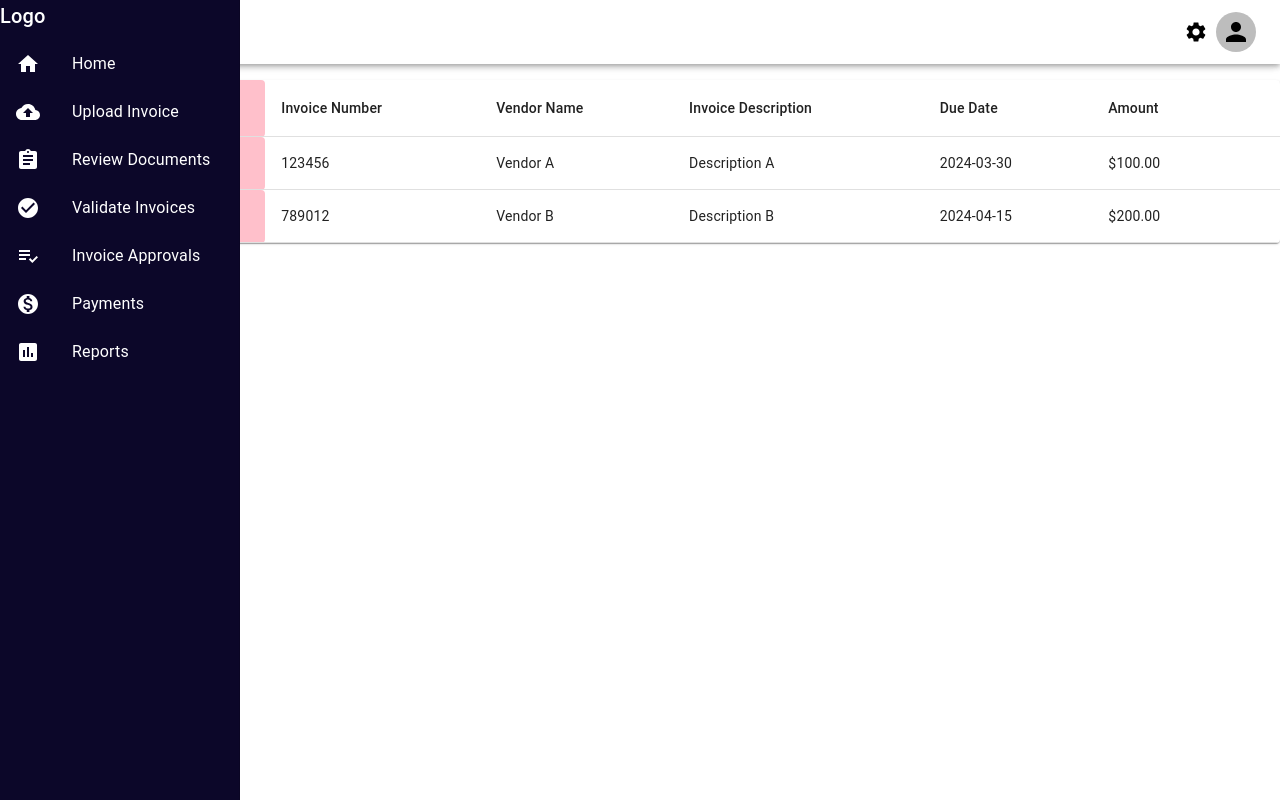
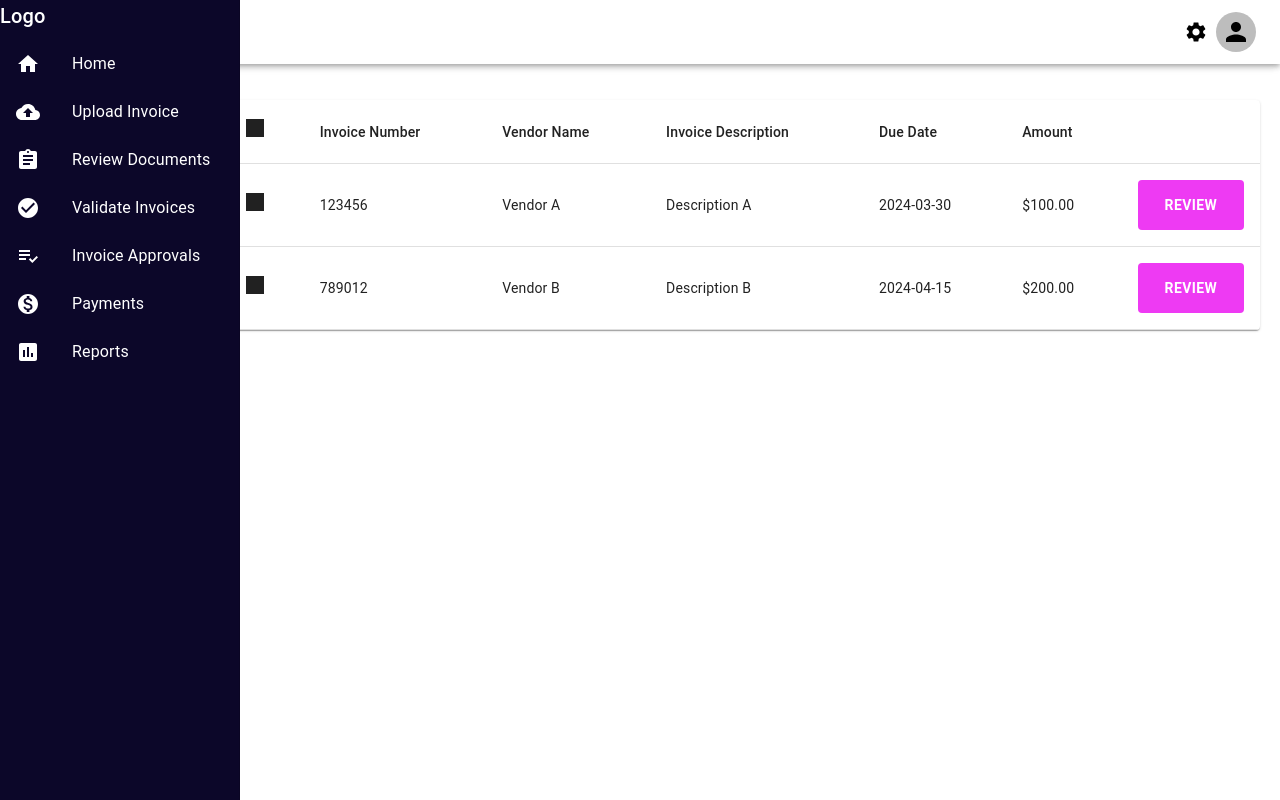
Before and after one commit to autonifai/fullstack-take-home-test, a React (Create React App) app: page / in a window 1280 px wide. Built offline with nearby package versions, Linux system fonts and the light colour scheme.

Commit message:
added redux store to the application

```diff
--- a/package.json
+++ b/package.json
@@ -8,6 +8,7 @@
 		"@mui/icons-material": "^5.15.13",
 		"@mui/material": "^5.15.13",
 		"@mui/styled-engine-sc": "^6.0.0-alpha.17",
+		"@reduxjs/toolkit": "^2.2.1",
 		"@testing-library/jest-dom": "^5.17.0",
 		"@testing-library/react": "^13.4.0",
 		"@testing-library/user-event": "^13.5.0",
@@ -17,6 +18,7 @@
 		"@types/react-dom": "^18.2.22",
 		"react": "^18.2.0",
 		"react-dom": "^18.2.0",
+		"react-redux": "^9.1.0",
 		"react-scripts": "5.0.1",
 		"sass": "^1.72.0",
 		"styled-components": "^6.1.8",
--- a/src/App.tsx
+++ b/src/App.tsx
@@ -1,40 +1,12 @@
-import React, {useState} from 'react';
-import './styles/main.scss';
-import Menu from "./components/Menu";
+import React from 'react';
 import InvoicesTable from "./components/InvoicesTable";
-import TopBar from "./components/TopBar";
 import {Grid} from "@mui/material";
+import Wrapper from "./components/Wrapper";
 
 function App() {
-	const [drawerOpen, setDrawerOpen] = useState(true);
-
-	const toggleDrawer = () => {
-		setDrawerOpen(!drawerOpen);
-	};
 
 	return (
-		<Grid container>
-			<Grid
-				xs={2}
-				md={2}
-				lg={2}
-				xl={2}
-				item
-			>
-				{
-					drawerOpen && (
-						<Menu
-							drawerOpen={drawerOpen}
-							setDrawerOpen={toggleDrawer}
-						/>
-					)
-				}
-			</Grid>
-			<TopBar
-				toggleDrawer={toggleDrawer}
-				drawerOpen={drawerOpen}
-			/>
-
+		<Wrapper>
 			<Grid
 				marginTop={10}
 				xs
@@ -42,7 +14,8 @@ function App() {
 			>
 				<InvoicesTable/>
 			</Grid>
-		</Grid>
+		</Wrapper>
+
 	);
 }
 
--- a/src/components/InvoicesTable.tsx
+++ b/src/components/InvoicesTable.tsx
@@ -6,14 +6,21 @@ import TableCell from '@mui/material/TableCell';
 import TableContainer from '@mui/material/TableContainer';
 import TableHead from '@mui/material/TableHead';
 import TableRow from '@mui/material/TableRow';
+import SquareIcon from '@mui/icons-material/Square';
+import {Button} from "@mui/material";
 
 const InvoicesTable = () => {
 	return (
-		<TableContainer component={Paper} style={{ maxWidth: '100%' }}>
+		<TableContainer
+			component={Paper}
+			style={{ maxWidth: '100%' }}
+			sx={{ overflowX: 'auto' }}
+			id={"invoices-table"}
+		>
 			<Table>
 				<TableHead>
 					<TableRow>
-						<TableCell style={{ width: '20px', height: '20px', backgroundColor: 'pink', borderRadius: '4px' }}></TableCell>
+						<TableCell><SquareIcon /></TableCell>
 						<TableCell>Invoice Number</TableCell>
 						<TableCell>Vendor Name</TableCell>
 						<TableCell>Invoice Description</TableCell>
@@ -25,22 +32,30 @@ const InvoicesTable = () => {
 				<TableBody>
 					{/* Aqui você colocaria os dados das linhas, caso houvesse */}
 					<TableRow>
-						<TableCell style={{ width: '20px', height: '20px', backgroundColor: 'pink', borderRadius: '4px' }}></TableCell>
+						<TableCell><SquareIcon /></TableCell>
 						<TableCell>123456</TableCell>
 						<TableCell>Vendor A</TableCell>
 						<TableCell>Description A</TableCell>
 						<TableCell>2024-03-30</TableCell>
 						<TableCell>$100.00</TableCell>
-						<TableCell></TableCell>
+						<TableCell className={"invoice-button-container"}>
+							<Button>
+								Review
+							</Button>
+						</TableCell>
 					</TableRow>
 					<TableRow>
-						<TableCell style={{ width: '20px', height: '20px', backgroundColor: 'pink', borderRadius: '4px' }}></TableCell>
+						<TableCell><SquareIcon /></TableCell>
 						<TableCell>789012</TableCell>
 						<TableCell>Vendor B</TableCell>
 						<TableCell>Description B</TableCell>
 						<TableCell>2024-04-15</TableCell>
 						<TableCell>$200.00</TableCell>
-						<TableCell></TableCell>
+						<TableCell className={"invoice-button-container"}>
+							<Button>
+								Review
+							</Button>
+						</TableCell>
 					</TableRow>
 				</TableBody>
 			</Table>
--- a/src/components/Menu.tsx
+++ b/src/components/Menu.tsx
@@ -18,9 +18,11 @@ const Menu = (
 	{
 		drawerOpen = true,
 		setDrawerOpen,
+		dispatch,
 	}: {
 		drawerOpen: boolean,
 		setDrawerOpen: any
+		dispatch: any,
 	}
 ) => {
 
@@ -38,7 +40,7 @@ const Menu = (
 				},
 			}}
 			open={drawerOpen}
-			onClose={() => setDrawerOpen(!drawerOpen)}
+			onClose={() => dispatch(setDrawerOpen())}
 		>
 			<div>
 				<Typography variant="h6" id={"logo"}>
--- a/src/components/TopBar.tsx
+++ b/src/components/TopBar.tsx
@@ -10,10 +10,10 @@ import MenuIcon from '@mui/icons-material/Menu';
 const TopBar = (
 	{
 		toggleDrawer,
-		drawerOpen = false,
+		dispatch
 	} : {
 		toggleDrawer: any,
-		drawerOpen: boolean,
+		dispatch: any,
 	}
 ) => {
 	return (
@@ -22,7 +22,7 @@ const TopBar = (
 				<IconButton
 					color="inherit"
 					aria-label="open drawer"
-					onClick={() => toggleDrawer(!drawerOpen)}
+					onClick={() => dispatch(toggleDrawer())}
 					edge="start"
 					sx={{ mr: 2, display: { md: 'none' } }}
 				>
--- /dev/null
+++ b/src/components/Wrapper.tsx
@@ -0,0 +1,46 @@
+import {Grid} from "@mui/material";
+import Menu from "./Menu";
+import TopBar from "./TopBar";
+import React from "react";
+import {useDispatch, useSelector} from "react-redux";
+import {toggle} from '../features/uiSlice';
+
+function Wrapper(
+	{
+		children
+	}: {
+		children: React.ReactNode
+	}
+) {
+	const drawerOpen = useSelector((state: any) => state.ui.drawerOpen);
+	const dispatch = useDispatch();
+
+	return (
+		<Grid container>
+			<Grid
+				xs={2}
+				md={2}
+				lg={2}
+				xl={2}
+				item
+			>
+				{
+					drawerOpen && (
+						<Menu
+							drawerOpen={drawerOpen}
+							setDrawerOpen={toggle}
+							dispatch={dispatch}
+						/>
+					)
+				}
+				<TopBar
+					toggleDrawer={toggle}
+					dispatch={dispatch}
+				/>
+			</Grid>
+			{children}
+		</Grid>
+	);
+}
+
+export default Wrapper;
--- /dev/null
+++ b/src/features/uiSlice.tsx
@@ -0,0 +1,28 @@
+import {createSlice} from '@reduxjs/toolkit';
+
+interface state {
+	drawerOpen: boolean
+}
+
+export const uiSlice = createSlice({
+	name: 'drawer',
+	initialState: {
+		drawerOpen: true,
+	},
+	reducers: {
+		open: (state: state) => {
+			state.drawerOpen = true;
+		},
+		close: (state: state) => {
+			state.drawerOpen = false;
+		},
+		toggle: (state: state) => {
+			state.drawerOpen = !state.drawerOpen;
+		},
+	},
+})
+
+// Action creators are generated for each case reducer function
+export const {open, close, toggle} = uiSlice.actions
+
+export default uiSlice.reducer;
--- a/src/index.css
+++ b/src/index.css
@@ -5,6 +5,7 @@ body {
     sans-serif;
   -webkit-font-smoothing: antialiased;
   -moz-osx-font-smoothing: grayscale;
+  padding: 20px;
 }
 
 code {
--- a/src/index.tsx
+++ b/src/index.tsx
@@ -1,16 +1,22 @@
 import React from 'react';
 import ReactDOM from 'react-dom/client';
-import './index.css';
+import './styles/main.scss';
 import App from './App';
 import reportWebVitals from './reportWebVitals';
 
+import {Provider} from 'react-redux';
+import store from './store';
+
 const root = ReactDOM.createRoot(
-  document.getElementById('root') as HTMLElement
+	document.getElementById('root') as HTMLElement
 );
+
 root.render(
-  <React.StrictMode>
-    <App />
-  </React.StrictMode>
+	<React.StrictMode>
+		<Provider store={store}>
+			<App/>
+		</Provider>
+	</React.StrictMode>
 );
 
 // If you want to start measuring performance in your app, pass a function
--- /dev/null
+++ b/src/store/index.tsx
@@ -0,0 +1,8 @@
+import { configureStore } from '@reduxjs/toolkit';
+import uiSlice from "../features/uiSlice";
+
+export default configureStore({
+	reducer: {
+		ui: uiSlice,
+	},
+})
--- /dev/null
+++ b/src/styles/_invoices-table.scss
@@ -0,0 +1,11 @@
+#invoices-table {
+	.invoice-button-container {
+		button{
+			width: 100%;
+			min-height: 50px;
+			background-color: #EE3AF3;
+			color: white;
+			font-weight: 600;
+		}
+	}
+}
--- a/src/styles/main.scss
+++ b/src/styles/main.scss
@@ -1,2 +1,18 @@
 @import "menu";
 @import "top-bar";
+@import "invoices-table";
+
+body {
+	margin: 0;
+	font-family: -apple-system, BlinkMacSystemFont, 'Segoe UI', 'Roboto', 'Oxygen',
+	'Ubuntu', 'Cantarell', 'Fira Sans', 'Droid Sans', 'Helvetica Neue',
+	sans-serif;
+	-webkit-font-smoothing: antialiased;
+	-moz-osx-font-smoothing: grayscale;
+	padding: 20px;
+}
+
+code {
+	font-family: source-code-pro, Menlo, Monaco, Consolas, 'Courier New',
+	monospace;
+}
```
Also changed, not shown: 1 other file (tests, documents, lock files or other folders).
